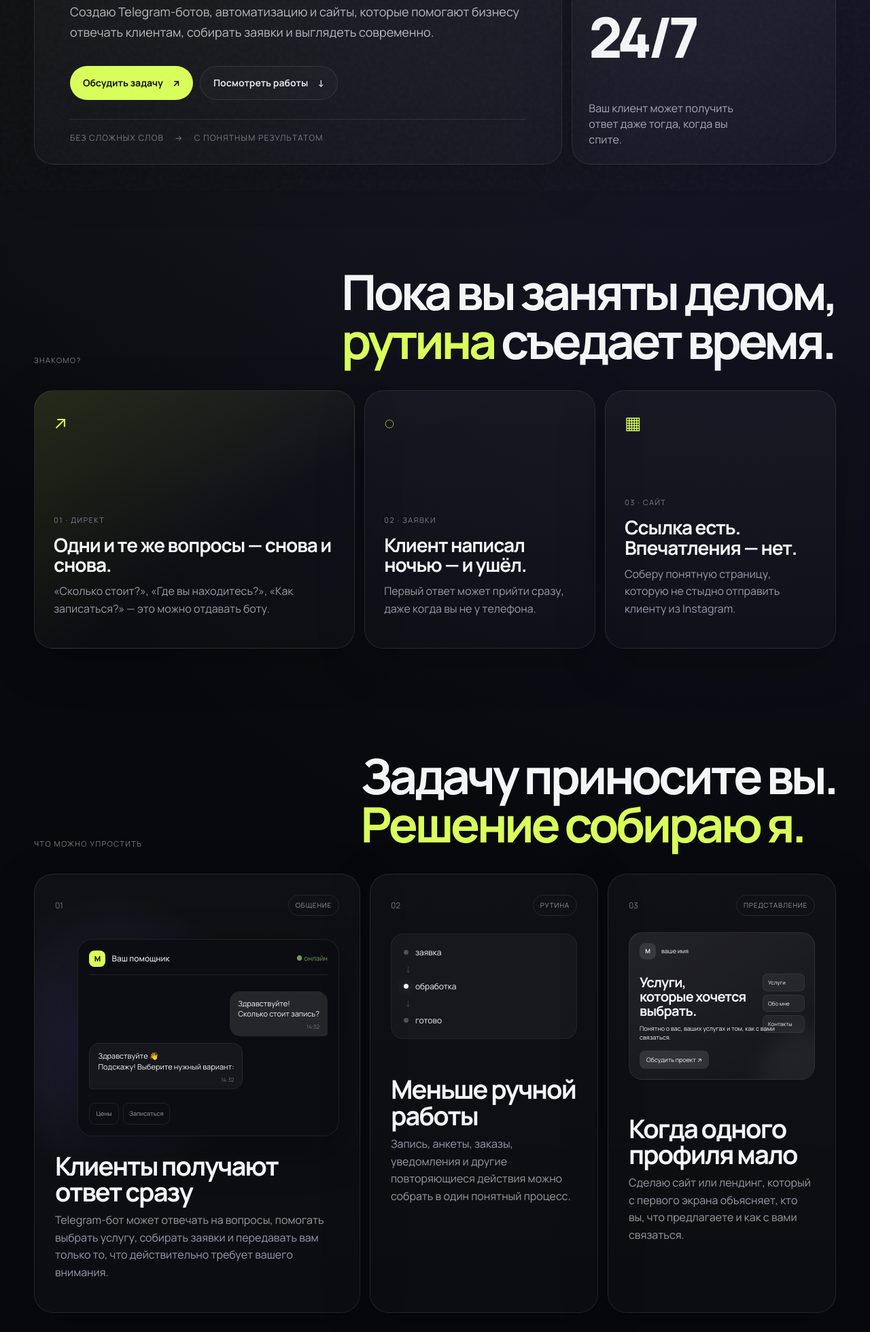
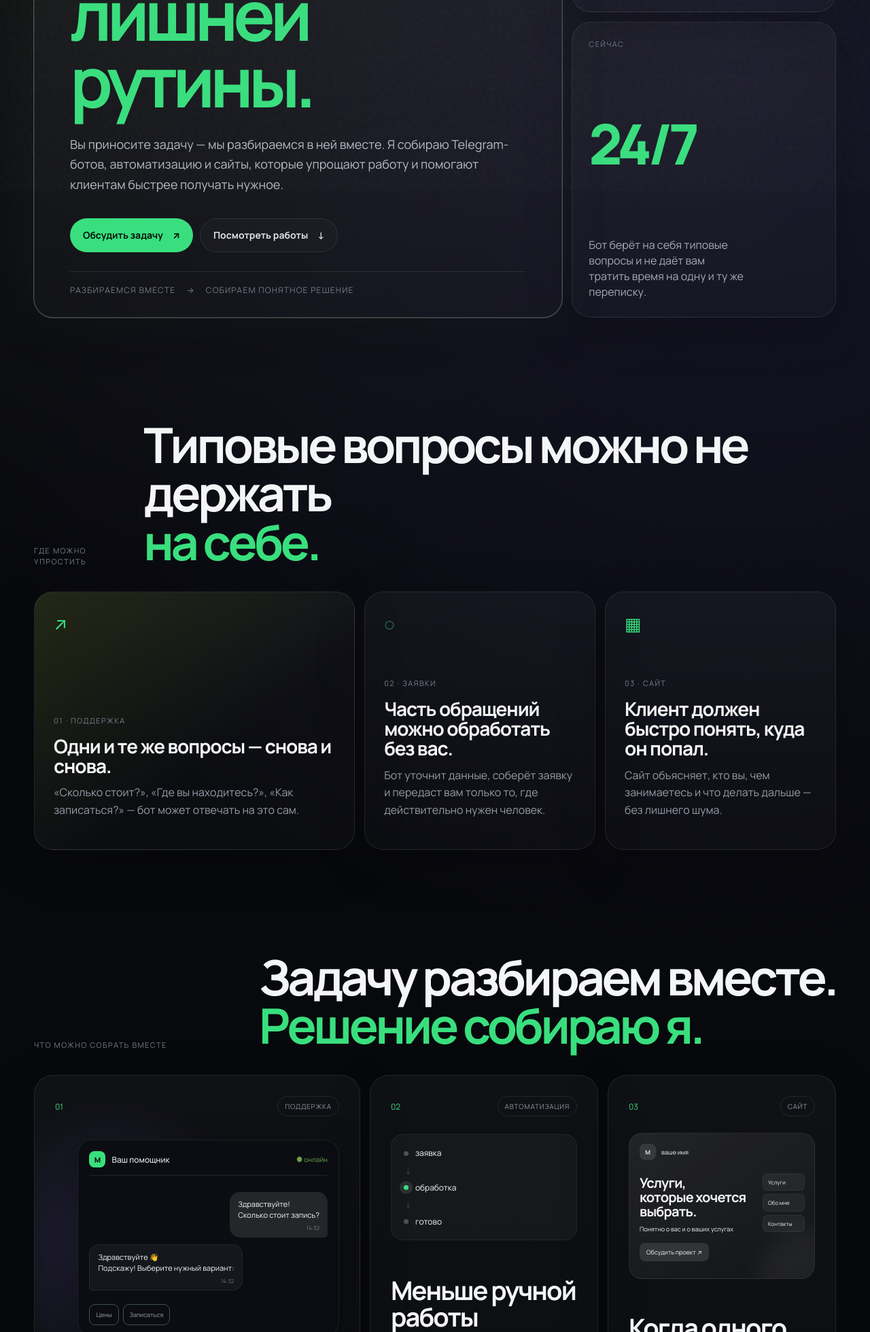
Before and after one commit to MHumbucker/portfolio, a plain HTML site: page index.html in a window 1280 px wide. Shown: the part 519-2478 px from the top of the page at 68% size. Drawn offline with Linux system fonts and the light colour scheme.

Commit message:
Update index.html

```diff
--- a/index.html
+++ b/index.html
@@ -7,6 +7,98 @@
   <meta name="description" content="Максим — Telegram-боты, автоматизация и стильные сайты для бизнеса и креаторов." />
   <title>MHumbucker</title>
   <link rel="stylesheet" href="styles.css" />
+
+  <style>
+    :root{
+      --accent: #39df7e;
+      --accent-strong: #98DFAA;
+      --accent-soft: rgba(183,239,196,.12);
+      --accent-line: rgba(183,239,196,.30);
+      --accent-text: #CFF8D8;
+    }
+
+    .brand-dot,
+    .pulse,
+    .button-primary,
+    .service-number,
+    .stat-value,
+    .section-head em,
+    .compact-head em,
+    .process-intro em,
+    .cta-card em,
+    .hero h1 span{
+      color: var(--accent) !important;
+    }
+
+    .brand-dot,
+    .pulse{
+      background: var(--accent) !important;
+      box-shadow: 0 0 0 6px var(--accent-soft) !important;
+    }
+
+    .button-primary{
+      background: var(--accent) !important;
+      color: #07100a !important;
+      border-color: var(--accent) !important;
+    }
+
+    .button-primary:hover{
+      background: var(--accent-strong) !important;
+      border-color: var(--accent-strong) !important;
+    }
+
+    .button-ghost:hover,
+    .nav-cta:hover,
+    .text-link:hover,
+    .social-link:hover{
+      border-color: var(--accent-line) !important;
+      color: var(--accent-text) !important;
+    }
+
+    .glow-card{
+      box-shadow: 0 0 0 1px var(--accent-line),
+                  0 22px 60px rgba(0,0,0,.24),
+                  0 0 80px rgba(183,239,196,.06) !important;
+    }
+
+    .card:hover{
+      border-color: var(--accent-line) !important;
+    }
+
+    .chat-buttons span,
+    .bot-buttons span,
+    .browser-btn,
+    .site-preview-button{
+      border-color: var(--accent-line) !important;
+    }
+
+    .process-line.active .process-dot,
+    .process-dot{
+      border-color: var(--accent) !important;
+    }
+
+    .process-line.active .process-dot{
+      background: var(--accent) !important;
+      box-shadow: 0 0 0 6px var(--accent-soft) !important;
+    }
+
+    .eyebrow{
+      border-color: var(--accent-line) !important;
+    }
+
+    .hero-copy,
+    .process-intro > p,
+    .cta-card p{
+      max-width: 700px;
+    }
+
+    @media (max-width: 760px){
+      .hero h1{
+        letter-spacing: -.04em;
+      }
+    }
+  </style>
+
 </head>
 <body>
   <div class="noise" aria-hidden="true"></div>
@@ -24,13 +116,13 @@
     <section class="hero wrap reveal">
       <div class="hero-main card glow-card">
         <div class="eyebrow"><span class="pulse"></span> беру новые проекты</div>
-        <h1>Снимаю рутину<br><span>с ваших плеч.</span></h1>
-        <p class="hero-copy">Создаю Telegram-ботов, автоматизацию и сайты, которые помогают бизнесу отвечать клиентам, собирать заявки и выглядеть современно.</p>
+        <h1>Собираем решения<br><span>вместо лишней рутины.</span></h1>
+        <p class="hero-copy">Вы приносите задачу — мы разбираемся в ней вместе. Я собираю Telegram-ботов, автоматизацию и сайты, которые упрощают работу и помогают клиентам быстрее получать нужное.</p>
         <div class="hero-actions">
           <a class="button button-primary" href="https://t.me/mhumbucker" target="_blank" rel="noreferrer">Обсудить задачу <span>↗</span></a>
           <a class="button button-ghost" href="#cases">Посмотреть работы <span>↓</span></a>
         </div>
-        <div class="hero-meta"><span>без сложных слов</span><span>→</span><span>с понятным результатом</span></div>
+        <div class="hero-meta"><span>разбираемся вместе</span><span>→</span><span>собираем понятное решение</span></div>
       </div>
 
 <div class="hero-side">
@@ -72,7 +164,7 @@
   <div class="card side-card stat-card">
     <span class="card-label">сейчас</span>
     <div class="stat-value">24/7</div>
-    <p>Ваш клиент может получить ответ даже тогда, когда вы спите.</p>
+    <p>Бот берёт на себя типовые вопросы и не даёт вам тратить время на одну и ту же переписку.</p>
   </div>
 
 </div>
@@ -80,29 +172,29 @@
 
     <section class="section wrap reveal" id="pain">
       <div class="section-head">
-        <span class="section-kicker">знакомо?</span>
-        <h2>Пока вы заняты делом,<br><em>рутина</em> съедает время.</h2>
+        <span class="section-kicker">где можно упростить</span>
+        <h2>Типовые вопросы можно не держать<br><em>на себе.</em></h2>
       </div>
       <div class="bento pains-grid">
         <article class="card pain pain-big">
           <div class="pain-icon">↗</div>
-          <div><span class="card-label">01 · директ</span><h3>Одни и те же вопросы — снова и снова.</h3><p>«Сколько стоит?», «Где вы находитесь?», «Как записаться?» — это можно отдавать боту.</p></div>
+          <div><span class="card-label">01 · поддержка</span><h3>Одни и те же вопросы — снова и снова.</h3><p>«Сколько стоит?», «Где вы находитесь?», «Как записаться?» — бот может отвечать на это сам.</p></div>
         </article>
         <article class="card pain">
           <div class="pain-icon">◌</div>
-          <div><span class="card-label">02 · заявки</span><h3>Клиент написал ночью — и ушёл.</h3><p>Первый ответ может прийти сразу, даже когда вы не у телефона.</p></div>
+          <div><span class="card-label">02 · заявки</span><h3>Часть обращений можно обработать без вас.</h3><p>Бот уточнит данные, соберёт заявку и передаст вам только то, где действительно нужен человек.</p></div>
         </article>
         <article class="card pain">
           <div class="pain-icon">▦</div>
-          <div><span class="card-label">03 · сайт</span><h3>Ссылка есть. Впечатления — нет.</h3><p>Соберу понятную страницу, которую не стыдно отправить клиенту из Instagram.</p></div>
+          <div><span class="card-label">03 · сайт</span><h3>Клиент должен быстро понять, куда он попал.</h3><p>Сайт объясняет, кто вы, чем занимаетесь и что делать дальше — без лишнего шума.</p></div>
         </article>
       </div>
     </section>
 
 <section class="section wrap reveal" id="services">
   <div class="section-head compact-head">
-    <span class="section-kicker">что можно упростить</span>
-    <h2>Задачу приносите вы.<br><em>Решение собираю я.</em></h2>
+    <span class="section-kicker">что можно собрать вместе</span>
+    <h2>Задачу разбираем вместе.<br><em>Решение собираю я.</em></h2>
   </div>
 
   <div class="bento services-grid">
@@ -111,7 +203,7 @@
     <article class="card service service-main">
       <div class="service-top">
         <span class="service-number">01</span>
-        <span class="service-tag">общение</span>
+        <span class="service-tag">поддержка</span>
       </div>
 
 <div class="service-visual bot-ui" aria-hidden="true">
@@ -160,7 +252,7 @@
     <article class="card service service-small service-process">
       <div class="service-top">
         <span class="service-number">02</span>
-        <span class="service-tag">рутина</span>
+        <span class="service-tag">автоматизация</span>
       </div>
 
       <div class="process-visual" aria-hidden="true">
@@ -197,7 +289,7 @@
 <article class="card service service-small service-site">
   <div class="service-top">
     <span class="service-number">03</span>
-    <span class="service-tag">представление</span>
+    <span class="service-tag">сайт</span>
   </div>
 
   <div class="site-visual">
@@ -209,7 +301,7 @@
 
       <div class="site-preview-content">
         <strong>Услуги,<br>которые хочется выбрать.</strong>
-        <span>Понятно о вас, ваших услугах и том, как с вами связаться.</span>
+        <span>Понятно о вас и о ваших услугах</span>
 
         <div class="site-preview-button">
           Обсудить проект ↗
@@ -227,7 +319,7 @@
   <h3>Когда одного профиля мало</h3>
 
   <p>
-    Сделаю сайт или лендинг, который с первого экрана объясняет,
+    Соберём страницу, которая с первого экрана объясняет,
     кто вы, что предлагаете и как с вами связаться.
   </p>
 </article>
@@ -279,12 +371,12 @@
 
     <section class="section wrap reveal" id="process">
       <div class="process-card card">
-        <div class="process-intro"><span class="section-kicker">как работаем</span><h2>Без бюрократии.<br><em>По-человечески.</em></h2><p>Вы не обязаны разбираться в коде. Достаточно рассказать, что сейчас забирает время или мешает продавать.</p></div>
+        <div class="process-intro"><span class="section-kicker">как работаем</span><h2>Без бюрократии.<br><em>Вместе и понятно.</em></h2><p>Не нужно знать код или заранее придумывать решение. Вы рассказываете, что мешает или отнимает время — дальше разбираем это вместе и собираем подходящий вариант.</p></div>
         <div class="steps">
-          <div class="step"><span>01</span><div><h3>Обсуждаем</h3><p>Что бесит, где теряются заявки, что хочется упростить.</p></div></div>
-          <div class="step"><span>02</span><div><h3>Предлагаю решение</h3><p>Показываю, что автоматизируем и как это будет работать.</p></div></div>
-          <div class="step"><span>03</span><div><h3>Собираю</h3><p>Вы занимаетесь своими делами — я делаю продукт.</p></div></div>
-          <div class="step"><span>04</span><div><h3>Запускаем</h3><p>Передаю готовое решение и остаюсь на связи после запуска.</p></div></div>
+          <div class="step"><span>01</span><div><h3>Разбираем задачу</h3><p>Вы рассказываете, что отнимает время или где сейчас неудобно. Вместе отделяем проблему от лишнего.</p></div></div>
+          <div class="step"><span>02</span><div><h3>Находим вариант</h3><p>Я простыми словами объясняю, что можно автоматизировать и как это будет работать.</p></div></div>
+          <div class="step"><span>03</span><div><h3>Собираем</h3><p>Я делаю решение, а вы участвуете там, где это важно: проверяете, уточняете и направляете.</p></div></div>
+          <div class="step"><span>04</span><div><h3>Запускаем</h3><p>Проверяем результат, запускаем и остаёмся на связи, если понадобится что-то улучшить.</p></div></div>
         </div>
       </div>
     </section>
@@ -311,9 +403,9 @@
     </article>
 
     <article class="card proof proof-note">
-      <span class="card-label">без головной боли</span>
-      <strong>Вы ставите задачу</strong>
-      <p>Я разбираюсь в деталях, собираю решение и объясняю всё простыми словами.</p>
+      <span class="card-label">вместе с вами</span>
+      <strong>Разбираемся по ходу</strong>
+      <p>Я беру на себя техническую часть, а вы понимаете, что мы делаем, зачем и как это будет работать.</p>
     </article>
 
   </div>
@@ -321,7 +413,7 @@
 
     <section class="cta wrap reveal" id="contact">
       <div class="card cta-card glow-card">
-        <div><span class="section-kicker">есть задача?</span><h2>Давайте разберём её<br><em>без обязательств.</em></h2><p>Напишите, что сейчас отнимает время. Я скажу, что из этого можно автоматизировать и с чего начать.</p></div>
+        <div><span class="section-kicker">есть задача?</span><h2>Напишите, что сейчас<br><em>отнимает время.</em></h2><p>Разберёмся вместе: что из этого можно автоматизировать, с чего лучше начать и как это может упростить вашу работу.</p></div>
         <div class="cta-actions"><a class="button button-primary large" href="https://t.me/mhumbucker" target="_blank" rel="noreferrer">Написать в Telegram <span>↗</span></a><a class="social-link" href="https://github.com/MHumbucker" target="_blank" rel="noreferrer">GitHub ↗</a></div>
       </div>
     </section>
@@ -329,7 +421,7 @@
 
   <footer class="footer wrap">
     <span>© <span id="year"></span> MHumbucker</span>
-    <span>упрощаю работу и убираю рутину</span>
+    <span>собираю понятные решения вместе с вами</span>
     <a href="#top">наверх ↑</a>
   </footer>
 
```
